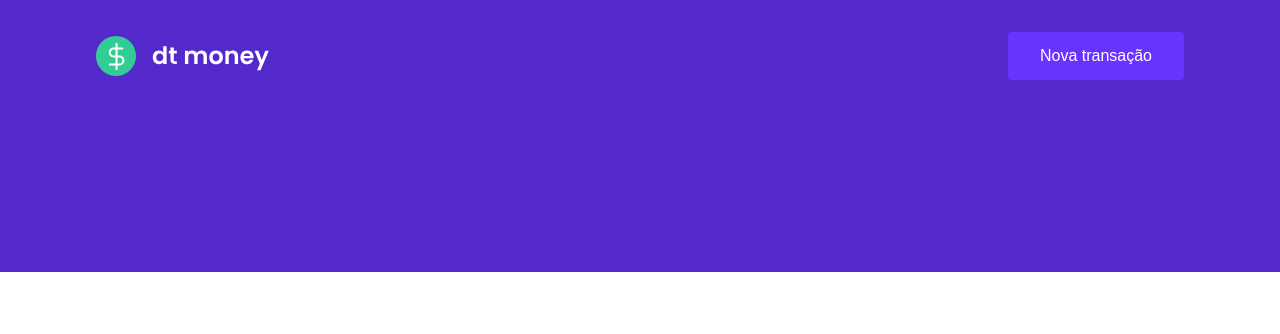
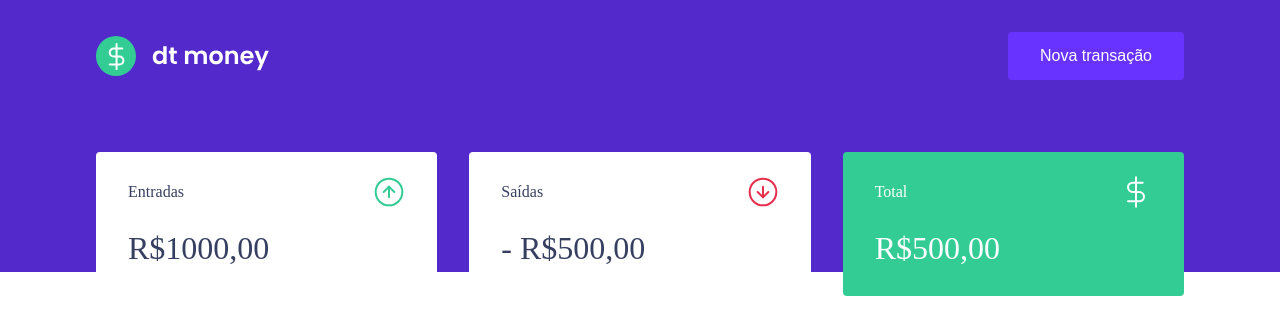
Before and after one commit to Victor-BwD/Control_Money, a React (Create React App) app: page / in a window 1280 px wide. Shown: the top 334 px of the page. Built offline with nearby package versions, Linux system fonts and the light colour scheme.

Commit message:
Construindo o Dashboard e Summary e estilizando.

```diff
--- a/public/index.html
+++ b/public/index.html
@@ -6,7 +6,10 @@
 
     <link rel="shortcut icon" href="favicon.png" type="image/png">
 
+
     <title>dtmoney</title>
+
+    <link href="https://fonts.googleapis.com/css2?family=Poppins:wght@400;500;600&display=swap" rel="stylesheet">
   </head>
   <body>
     <noscript>You need to enable JavaScript to run this app.</noscript>
--- a/src/App.tsx
+++ b/src/App.tsx
@@ -1,3 +1,4 @@
+import { Dashboard } from "./components/Dashboard";
 import { Header } from "./components/Header";
 import { GlobalStyle } from "./styles/global";
 
@@ -5,6 +6,7 @@ export function App() {
   return (
     <>
         <Header/>
+        <Dashboard/>
         <GlobalStyle/>
     </>
   );
--- /dev/null
+++ b/src/components/Dashboard/index.tsx
@@ -0,0 +1,10 @@
+import { Summary } from '../Summary'
+import { Container } from './styles'
+
+export function Dashboard(){
+    return (
+        <Container>
+            <Summary/>
+        </Container>
+    )
+}
--- /dev/null
+++ b/src/components/Dashboard/styles.ts
@@ -0,0 +1,7 @@
+import styled from "styled-components";
+
+export const Container = styled.main`
+    max-width: 1120px;
+    margin: 0 auto;
+    padding: 2.5rem 1rem;
+`;
--- a/src/components/Header/index.tsx
+++ b/src/components/Header/index.tsx
@@ -1,5 +1,5 @@
 import logoImg from "../../assets/logo.svg"
-import { Container, Content } from "./style"
+import { Container, Content } from "./styles"
 
 export function Header(){
     return(
--- /dev/null
+++ b/src/components/Summary/index.tsx
@@ -0,0 +1,32 @@
+import { Container } from "./styles";
+import incomeImg from '../../assets/income.svg';
+import outcomeImg from '../../assets/outcome.svg';
+import totalImg from '../../assets/total.svg';
+
+export function Summary(){
+    return(
+        <Container>
+            <div>
+                <header>
+                    <p>Entradas</p>
+                    <img src={incomeImg} alt="Entradas"/>
+                </header>
+                <strong>R$1000,00</strong>
+            </div>
+            <div>
+                <header>
+                    <p>Saídas</p>
+                    <img src={outcomeImg} alt="Saídas"/>
+                </header>
+                <strong>- R$500,00</strong>
+            </div>
+            <div className="highlight-background">
+                <header>
+                    <p>Total</p>
+                    <img src={totalImg} alt="Total"/>
+                </header>
+                <strong>R$500,00</strong>
+            </div>
+        </Container>
+    )
+}
--- /dev/null
+++ b/src/components/Summary/styles.ts
@@ -0,0 +1,34 @@
+import styled from "styled-components";
+
+export const Container = styled.div`
+    display: grid;
+    grid-template-columns: repeat(3, 1fr);
+    gap: 2rem;
+    margin-top: -10rem;
+
+    div{
+        background: var(--shape);
+        padding: 1.5rem 2rem;
+        border-radius: 0.25rem;
+        color: var(--text-title);
+
+        header{
+            display: flex;
+            align-items: center;
+            justify-content: space-between;
+        }
+
+        strong{
+            display: block;
+            margin-top: 1rem;
+            font-size: 2rem;
+            font-weight: 500;
+            line-height: 3rem;
+        }
+
+        &.highlight-background{
+            background: var(--green);
+            color: #FFF;
+        }
+    }
+`;
--- a/src/styles/global.ts
+++ b/src/styles/global.ts
@@ -5,6 +5,7 @@ export const GlobalStyle = createGlobalStyle`
         --background: #f0f2f5;
         --red: #E52E40;
         --blue: #5429CC;
+        --green: #33CC95;
         --blue-light: #6933FF;
         --text-title: #363F5F;
         --text-body: #969CB3;
```
Also changed, not shown: src/components/Header/styles.ts (renamed from src/components/Header/style.ts).
